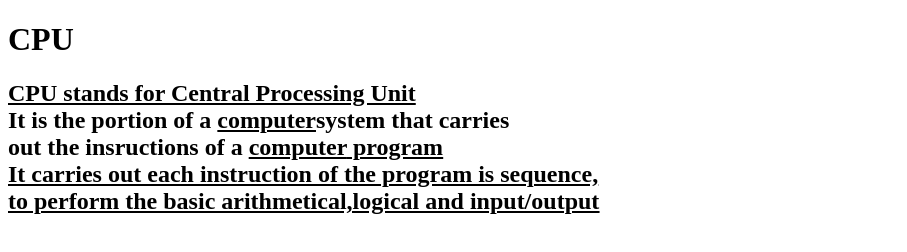
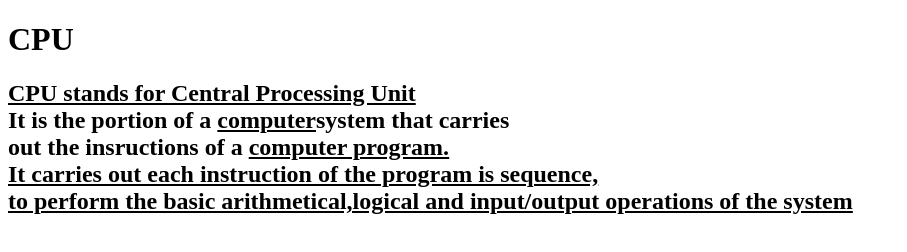
Before and after one commit to iamneo-production/dbbefafbeeaddadaeccdfffebaeceaec, a plain HTML site: page public/index.html in a window 1280 px wide. Shown: the whole page, without its empty margins (0-907 px from the left). Drawn offline with Linux system fonts and the light colour scheme.

Commit message:
Backup Commit

```diff
--- a/public/index.html
+++ b/public/index.html
@@ -11,10 +11,10 @@
     <h1>CPU</h1>
     <h2><u>CPU stands for Central Processing Unit</u><br>
         It is the portion of a <u>computer</u>system that carries<br>
-        out the insructions of a <u>computer<u> program<br>
+        out the insructions of a <u>computer<u> program.<br>
             It carries out each instruction of the program is sequence,<br>
-            to perform the basic arithmetical,logical and input/output
-
+            to perform the basic arithmetical,logical and input/output operations of the system<br>
+        </h2>
 
 </body>
 </html>
```
